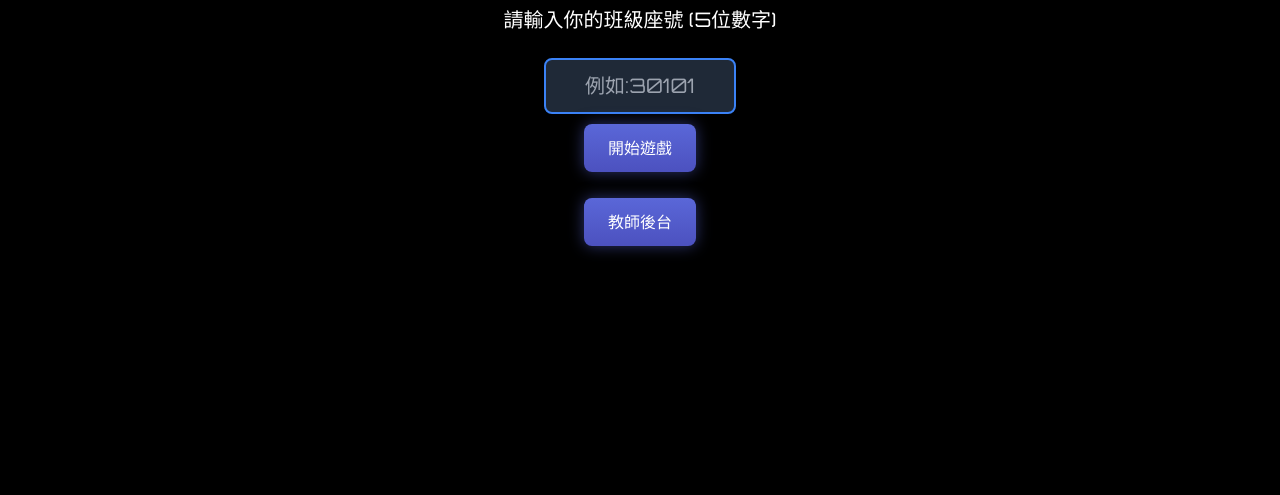
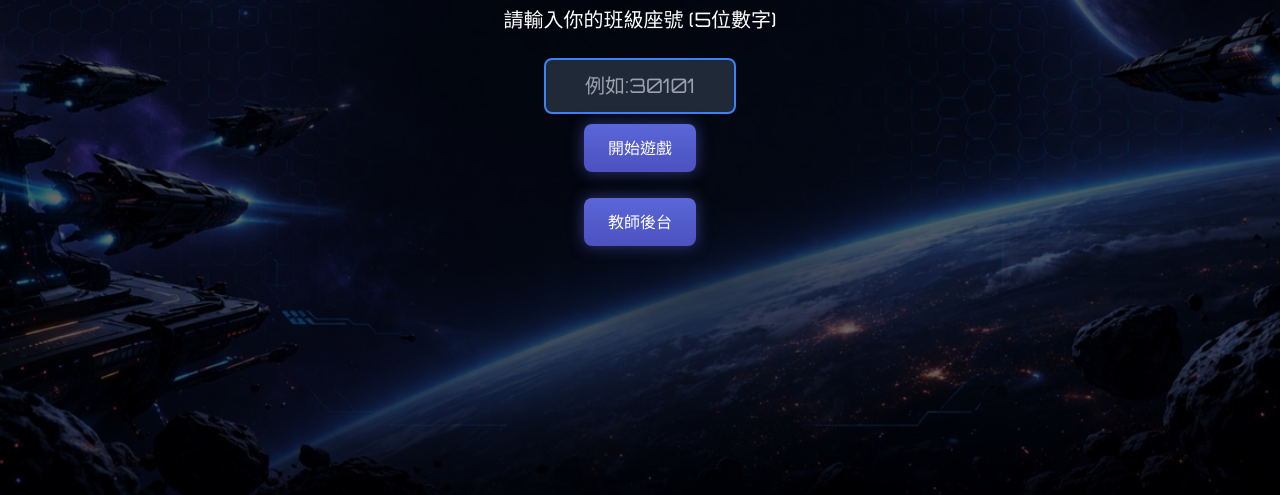
Before and after one commit to chses1/space-shooter2, a website with bundled scripts: page public/index.html in a window 1280 px wide. Shown: the part 305-800 px from the top of the page. Built offline with nearby package versions, Linux system fonts and the light colour scheme; files whose address does not match are found by name.

Commit message:
登入背景圖

```diff
--- a/public/index.html
+++ b/public/index.html
@@ -50,15 +50,34 @@
     left: 0;
     width: 100%;
     height: 100%;
+
     display: flex;
     flex-direction: column;
     justify-content: center;
     align-items: center;
+
     z-index: 10;
-            background-color: rgba(0, 0, 0, 0.85);
     color: #fff;
+
+    /* 🔥 新增背景圖 */
+    background-image: url('indexbc.jpeg');
+    background-size: cover;
+    background-position: center;
+    background-repeat: no-repeat;
+
+    /* 🔥 疊加黑色遮罩（重點） */
+    background-color: rgba(0, 0, 0, 0.6);
+    background-blend-mode: darken;
 }
 
+.login-bg {
+    background-image: url('indexbc.jpeg');
+    background-size: cover;
+    background-position: center;
+    background-repeat: no-repeat;
+    background-color: rgba(0, 0, 0, 0.6);
+    background-blend-mode: darken;
+}
         .hidden {
             display: none !important;
         }
@@ -507,7 +526,7 @@
             <div>答對題數: <span id="correctCount">0</span>/3</div>
         </div>
 
-        <div id="loginScreen" class="screen">
+        <div id="loginScreen" class="screen login-bg">
             <h1 class="text-4xl font-bold mb-8 text-center text-blue-500">戰數宇宙</h1>
             <p class="text-xl mb-6">請輸入你的班級座號 (5位數字)</p>
             <input type="text" id="studentIdInput" maxlength="5" placeholder="例如:30101" pattern="[0-9]{5}" inputmode="numeric" class="bg-gray-800 text-white border-2 border-blue-500 rounded-lg p-3 text-center text-xl w-48">
```
Also changed, not shown: public/indexbc.jpeg (added). Lines whose indentation alone changed are shown as unchanged.
